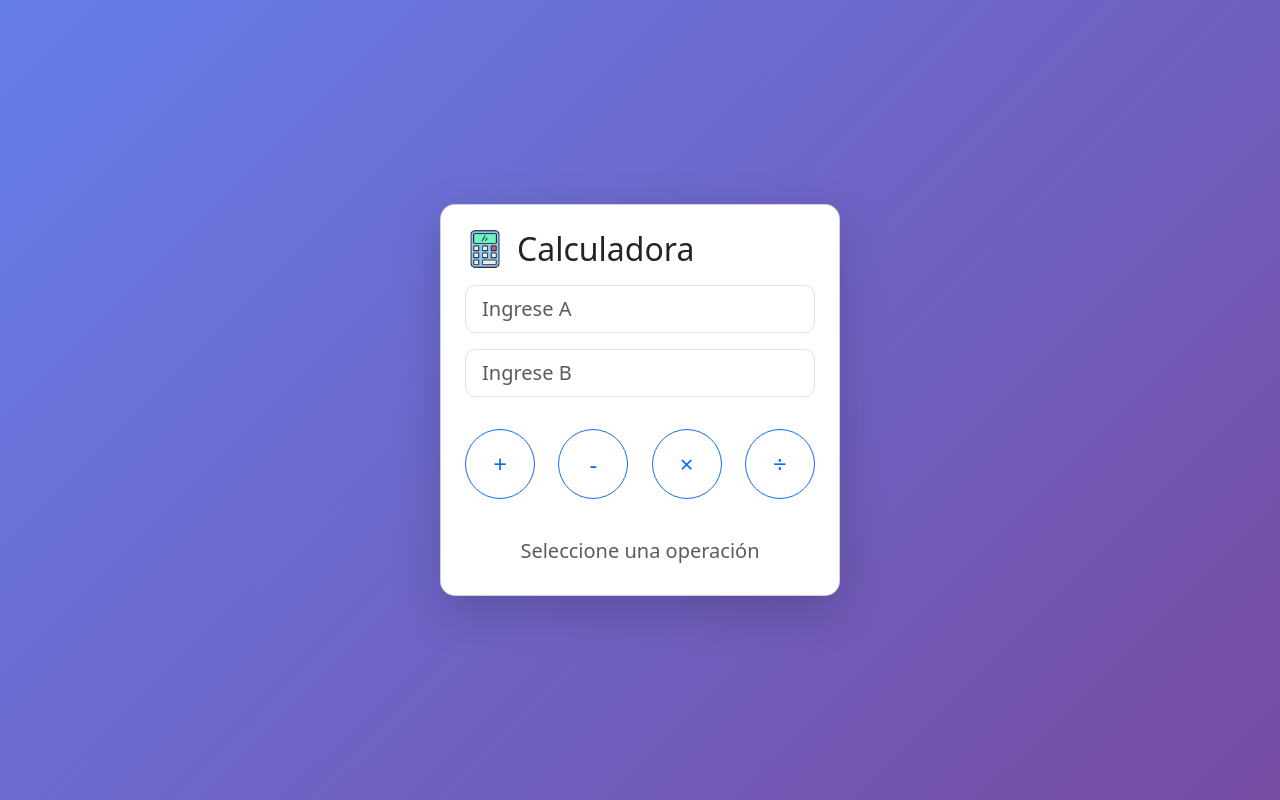
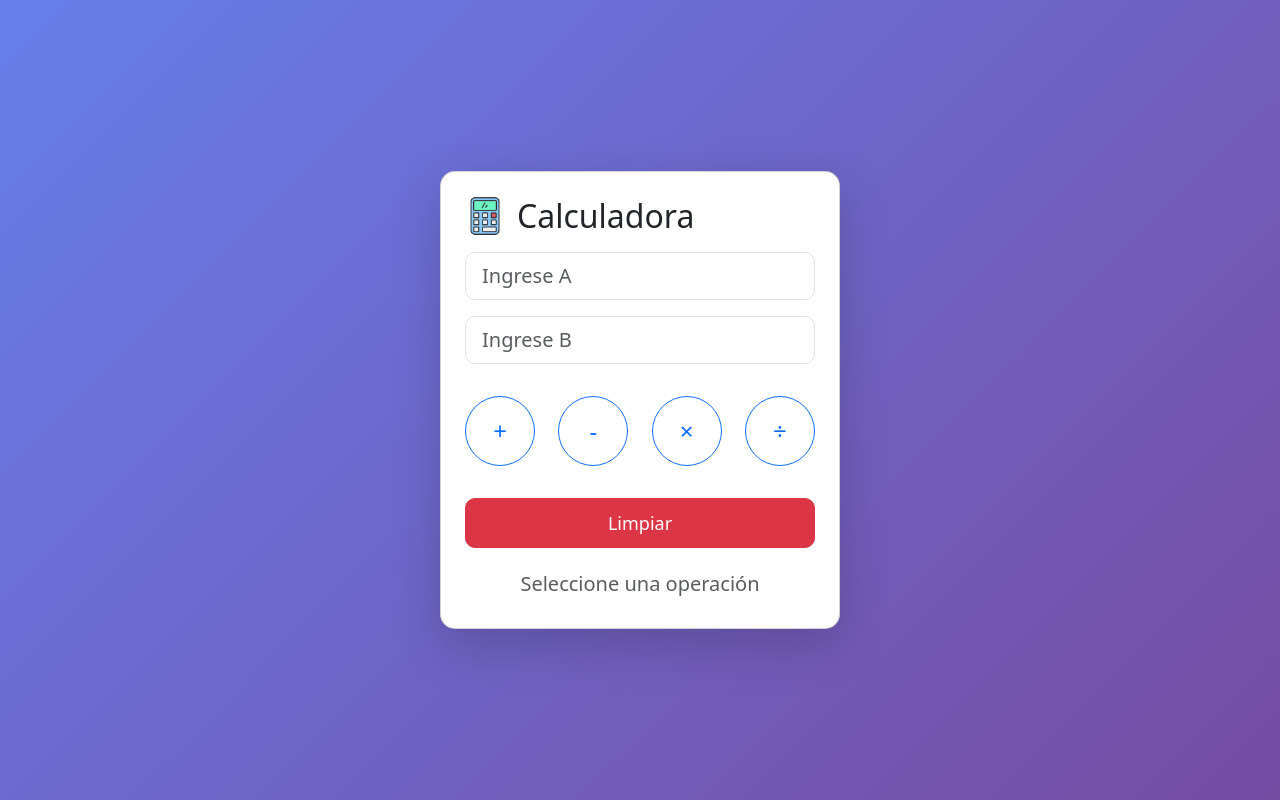
Before and after one commit to UxueS/Ejercicio_react, a React (Vite) app: page / in a window 1280 px wide. Built offline with nearby package versions, Linux system fonts and the light colour scheme.

Commit message:
Añado botón de limpieza

```diff
--- a/src/App.jsx
+++ b/src/App.jsx
@@ -5,10 +5,11 @@ import "bootstrap/dist/css/bootstrap.min.css";
 const App = () => {
   const [a, setA] = useState("");
   const [b, setB] = useState("");
-  const [operation, setOperation] = useState(null);
-  const [result, setResult] = useState(null);
+  const [operacion, setOperacion] = useState(null);
+  const [resultado, setResultado] = useState(null);
 
-  const handleOperation = (op) => {
+  // Función para realizar la operación matemática
+  const manejarOperacion = (op) => {
     if (a === "" || b === "") return;
     const numA = parseFloat(a);
     const numB = parseFloat(b);
@@ -31,8 +32,16 @@ const App = () => {
         res = null;
     }
 
-    setOperation(op);
-    setResult(res);
+    setOperacion(op);
+    setResultado(res);
+  };
+
+  // Función para limpiar los campos y el resultado
+  const manejarLimpiar = () => {
+    setA("");
+    setB("");
+    setOperacion(null);
+    setResultado(null);
   };
 
   return (
@@ -45,7 +54,6 @@ const App = () => {
         width: "100vw",
       }}
     >
-
       <div
         className="card shadow-lg p-4 text-center"
         style={{
@@ -63,8 +71,6 @@ const App = () => {
           />
           Calculadora
         </h2>
-
-
 
         <input
           type="number"
@@ -87,9 +93,8 @@ const App = () => {
           {["+", "-", "×", "÷"].map((op) => (
             <button
               key={op}
-              className={`btn btn-lg ${operation === op ? "btn-primary text-white shadow" : "btn-outline-primary"
-                }`}
-              onClick={() => handleOperation(op)}
+              className={`btn btn-lg ${operacion === op ? "btn-primary text-white shadow" : "btn-outline-primary"}`}
+              onClick={() => manejarOperacion(op)}
               style={{
                 width: "70px",
                 height: "70px",
@@ -103,15 +108,30 @@ const App = () => {
           ))}
         </div>
 
-        <Result operation={operation} result={result} />
+        {/* Botón Limpiar */}
+        <button
+          className="btn btn-danger btn-lg mt-3"
+          onClick={manejarLimpiar}
+          style={{
+            width: "100%",
+            height: "50px",
+            borderRadius: "10px",
+            fontSize: "18px",
+          }}
+        >
+          Limpiar
+        </button>
+
+        {/* Casilla para mostrar el resultado */}
+        <Resultado operacion={operacion} resultado={resultado} />
       </div>
     </div>
   );
 };
 
-const Result = ({ operation, result }) => (
+const Resultado = ({ operacion, resultado }) => (
   <div className="mt-4">
-    {operation ? (
+    {operacion ? (
       <h4
         className="text-success fw-bold"
         style={{
@@ -121,7 +141,7 @@ const Result = ({ operation, result }) => (
           borderRadius: "10px",
         }}
       >
-        Resultado ({operation}): {result}
+        Resultado ({operacion}): <span className="text-dark">{resultado}</span>
       </h4>
     ) : (
       <h5 className="text-muted">Seleccione una operación</h5>
@@ -129,9 +149,9 @@ const Result = ({ operation, result }) => (
   </div>
 );
 
-Result.propTypes = {
-  operation: PropTypes.string,
-  result: PropTypes.oneOfType([PropTypes.number, PropTypes.string]),
+Resultado.propTypes = {
+  operacion: PropTypes.string,
+  resultado: PropTypes.oneOfType([PropTypes.number, PropTypes.string]),
 };
 
 export default App;
```
